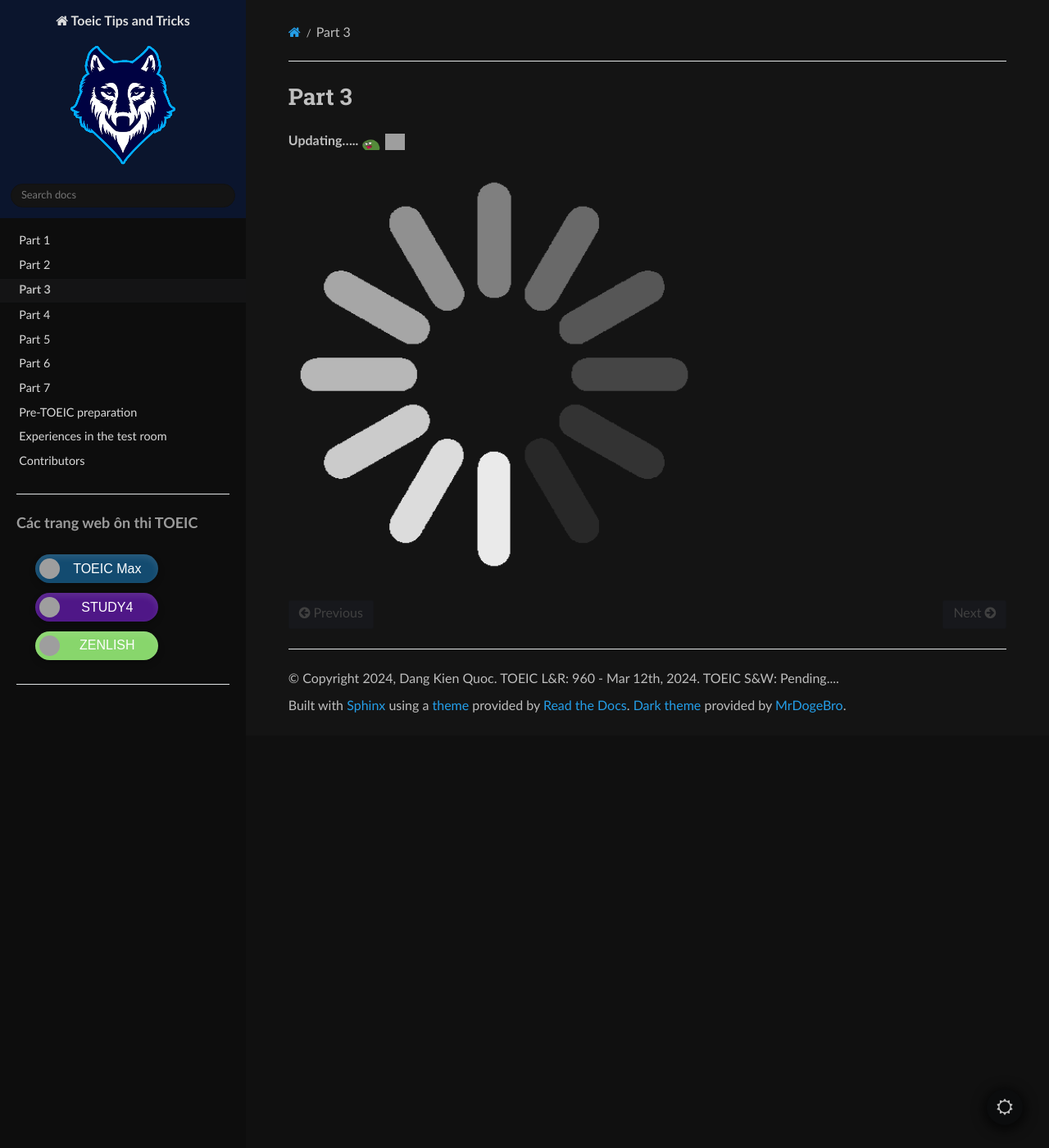
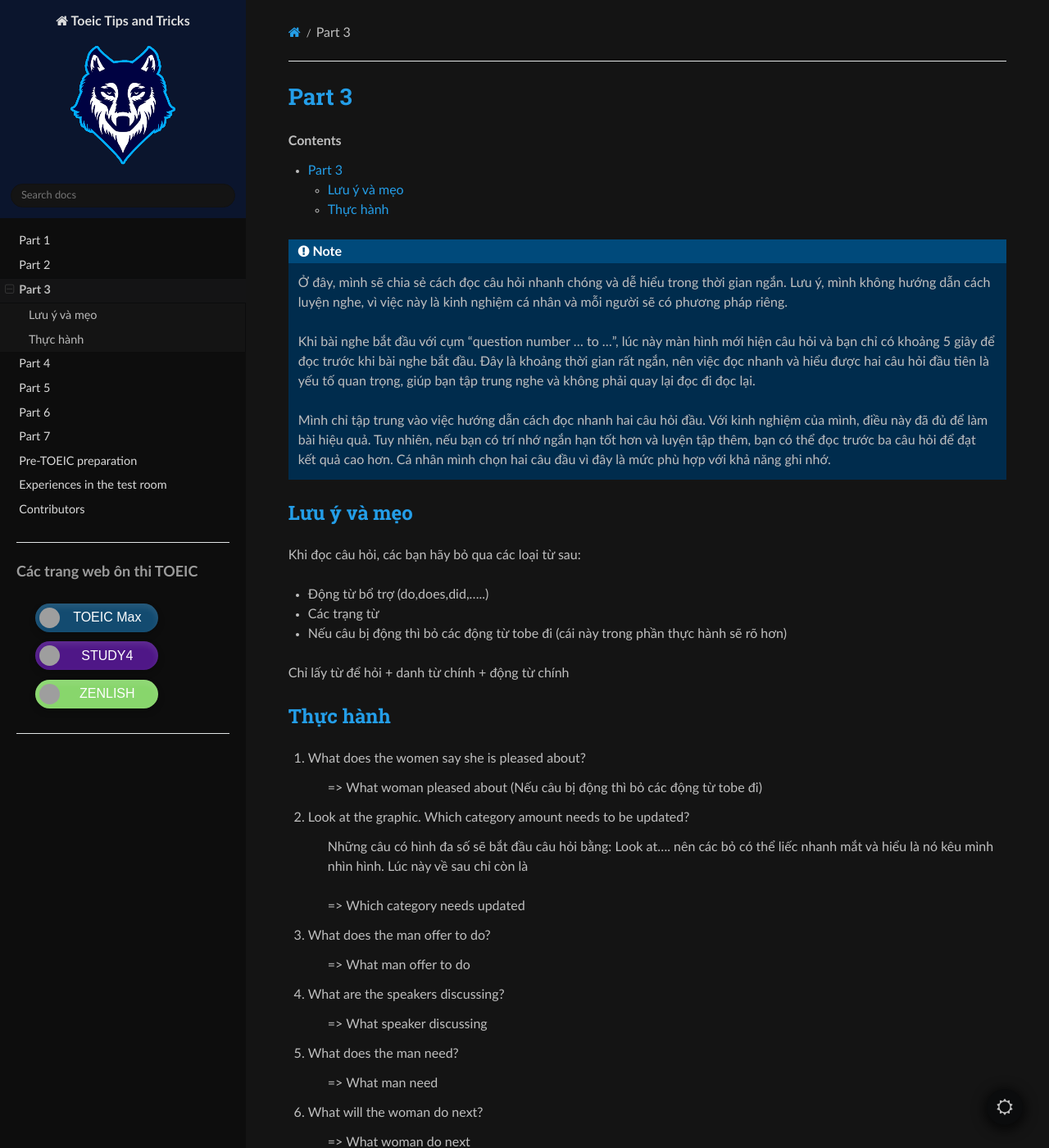
Before and after one commit to ryanjtr/ToeicTipsAndTricks, a Sphinx documentation site: the page built from docs/source/Contents/part3.rst, in a window 1280 px wide and 1400 px high. Shown: the whole window at 82% size. Built offline with Sphinx 7.4.7 and the Read the Docs theme 3.1.0, drawn with Linux system fonts in a browser that asks for light colours; some of the changed text lies outside the part shown; grey boxes are pictures that could not be loaded.

Commit message:
update part 3

```diff
--- a/docs/source/Contents/part3.rst
+++ b/docs/source/Contents/part3.rst
@@ -1,5 +1,84 @@
 Part 3
 ============
+
+.. contents::
+    :depth: 2
+
+.. note::
+
+    Ở đây, mình sẽ chia sẻ cách đọc câu hỏi nhanh chóng và dễ hiểu trong thời gian ngắn.
+    Lưu ý, mình không hướng dẫn cách luyện nghe, vì việc này là kinh nghiệm cá nhân và mỗi
+    người sẽ có phương pháp riêng.
+
+    Khi bài nghe bắt đầu với cụm "question number ... to ...", lúc này màn hình mới hiện câu
+    hỏi và bạn chỉ có khoảng 5 giây để đọc trước khi bài nghe bắt đầu. Đây là khoảng thời gian
+    rất ngắn, nên việc đọc nhanh và hiểu được hai câu hỏi đầu tiên là yếu tố quan trọng, giúp
+    bạn tập trung nghe và không phải quay lại đọc đi đọc lại.
+
+    Mình chỉ tập trung vào việc hướng dẫn cách đọc nhanh hai câu hỏi đầu. Với kinh nghiệm của
+    mình, điều này đã đủ để làm bài hiệu quả. Tuy nhiên, nếu bạn có trí nhớ ngắn hạn tốt hơn
+    và luyện tập thêm, bạn có thể đọc trước ba câu hỏi để đạt kết quả cao hơn. Cá nhân mình
+    chọn hai câu đầu vì đây là mức phù hợp với khả năng ghi nhớ.
+
+
+
+Lưu ý và mẹo
+-------------
+
+Khi đọc câu hỏi, các bạn hãy bỏ qua các loại từ sau:
+
+* Động từ bổ trợ (do,does,did,.....)
+* Các trạng từ
+* Nếu câu bị động thì bỏ các động từ tobe đi (cái này trong phần thực hành sẽ rõ hơn)
+
+Chỉ lấy từ để hỏi + danh từ chính + động từ chính
+
+Thực hành
+---------------
+
+#. What does the women say she is pleased about?
+
+    => What woman pleased about (Nếu câu bị động thì bỏ các động từ tobe đi)
+
+#. Look at the graphic. Which category amount needs to be updated?
+
+    Những câu có hình đa số sẽ bắt đầu câu hỏi bằng: Look at.... nên các bỏ có thể liếc nhanh mắt
+    và hiểu là nó kêu mình nhìn hình. Lúc này về sau chỉ còn là
+
+    => Which category needs updated
+
+#. What does the man offer to do?
+
+    => What man offer to do
+
+#. What are the speakers discussing?
+
+    => What speaker discussing
+
+#. What does the man need?
+
+    => What man need
+
+#. What will the woman do next?
+
+    => What woman do next
+
+#. Why does the woman call the man?
+
+    => Why woman call man
+
+#. What does the man say about the current advertising?
+
+    => What man say about advertising?
+
+#. What will the speakers discuss in their next meeting?
+
+    => What speakers discuss next meeting
+
+
+**Bên trên tạm thời là các ví dụ mà mình lấy từ đề ets ra, mình sẽ cập nhật thêm các loại câu khác. Các bạn cần luyện tập nhiều mới có thể
+nhận diện được nhanh câu hỏi. Chúc các bạn thành công.**
+
 
 .. |frog| image:: image/frog.gif
     :height: 20px
--- a/docs/source/Contents/part7.rst
+++ b/docs/source/Contents/part7.rst
@@ -1,8 +1,9 @@
 Part 7
 ================
 
-Tricks & tips
+Lưu ý và mẹo
 ----------------------
+
 .. note::
 
     **Thành thạo 2 kỹ năng dưới sẽ giúp bạn làm chủ Part 7**
```
Also changed, not shown: docs/source/Contents/speaking.rst (+19 -0 lines).
